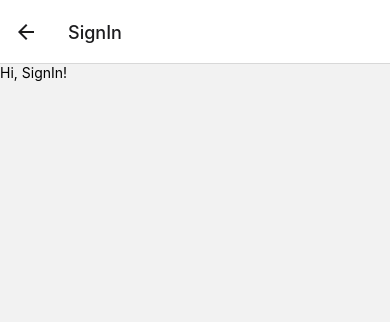
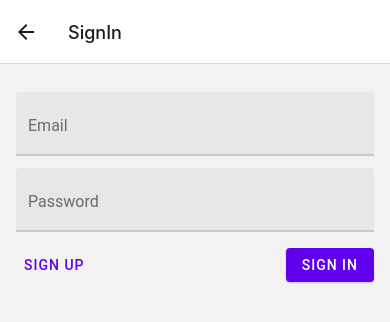
Before and after one commit to yamankatby/chatty, a React Native app: screen /SignIn in a window 390 px wide. Shown: the top 322 px of the page. Built offline with nearby package versions, Linux system fonts and the light colour scheme; no server answers.

Commit message:
➕ Add Firebase configuration

```diff
--- a/App.js
+++ b/App.js
@@ -10,6 +10,20 @@ import SignIn from "./screens/SignIn";
 import { createBottomTabNavigator } from "@react-navigation/bottom-tabs";
 import { Ionicons } from "@expo/vector-icons";
 import { Provider } from "react-native-paper";
+import firebase from "firebase/app";
+import "firebase/auth";
+import "firebase/firestore";
+
+const firebaseConfig = {
+  apiKey: "AIzaSyAqae3ENw7GU7I7MEI4AdPyISgFLl1nViM",
+  authDomain: "chat-app-d523b.firebaseapp.com",
+  projectId: "chat-app-d523b",
+  storageBucket: "chat-app-d523b.appspot.com",
+  messagingSenderId: "22854053012",
+  appId: "1:22854053012:web:7b93bbdb0b2163f6839881",
+};
+
+firebase.initializeApp(firebaseConfig);
 
 const Stack = createNativeStackNavigator();
 
@@ -18,10 +32,11 @@ const Tabs = createBottomTabNavigator();
 const TabsNavigator = () => {
   const navigation = useNavigation();
   useEffect(() => {
-    const isLoggedIn = false;
-    if (!isLoggedIn) {
-      navigation.navigate("SignUp");
-    }
+    firebase.auth().onAuthStateChanged((user) => {
+      if (!user) {
+        navigation.navigate("SignUp");
+      }
+    });
   }, []);
 
   return (
--- a/package.json
+++ b/package.json
@@ -13,6 +13,7 @@
     "@react-navigation/native-stack": "^6.1.0",
     "expo": "~42.0.1",
     "expo-status-bar": "~1.0.4",
+    "firebase": "8.2.3",
     "react": "16.13.1",
     "react-dom": "16.13.1",
     "react-native": "https://github.com/expo/react-native/archive/sdk-42.0.0.tar.gz",
--- a/screens/Settings.js
+++ b/screens/Settings.js
@@ -1,6 +1,7 @@
 import React from "react";
 import { Text, View } from "react-native";
 import { Avatar, Title, Subheading, Button } from "react-native-paper";
+import firebase from "firebase/app";
 
 const Settings = () => {
   return (
@@ -8,7 +9,7 @@ const Settings = () => {
       <Avatar.Text label="UN" />
       <Title>User Name</Title>
       <Subheading>user@name.com</Subheading>
-      <Button>Sign Out</Button>
+      <Button onPress={() => firebase.auth().signOut()}>Sign Out</Button>
     </View>
   );
 };
--- a/screens/SignIn.js
+++ b/screens/SignIn.js
@@ -1,8 +1,67 @@
-import React from "react";
-import { Text } from "react-native";
+import React, { useState } from "react";
+import { Text, View } from "react-native";
+import { TextInput, Button, Subheading } from "react-native-paper";
+import firebase from "firebase/app";
+import { useNavigation } from "@react-navigation/core";
 
 const SignIn = () => {
-  return <Text>Hi, SignIn!</Text>;
+  const [email, setEmail] = useState("");
+  const [password, setPassword] = useState("");
+
+  const [isLoading, setIsLoading] = useState(false);
+  const [error, setError] = useState("");
+
+  const navigation = useNavigation();
+
+  const signIn = async () => {
+    setIsLoading(true);
+    try {
+      await firebase.auth().signInWithEmailAndPassword(email, password);
+      navigation.popToTop();
+    } catch (e) {
+      setIsLoading(false);
+      setError(e.message);
+    }
+  };
+
+  return (
+    <View style={{ margin: 16 }}>
+      {!!error && (
+        <Subheading
+          style={{ color: "red", textAlign: "center", marginBottom: 16 }}
+        >
+          {error}
+        </Subheading>
+      )}
+      <TextInput
+        label="Email"
+        style={{ marginTop: 12 }}
+        value={email}
+        onChangeText={(text) => setEmail(text)}
+      />
+      <TextInput
+        label="Password"
+        style={{ marginTop: 12 }}
+        value={password}
+        onChangeText={(text) => setPassword(text)}
+        secureTextEntry
+      />
+      <View
+        style={{
+          flexDirection: "row",
+          justifyContent: "space-between",
+          marginTop: 16,
+        }}
+      >
+        <Button compact onPress={() => navigation.navigate("SignUp")}>
+          Sign Up
+        </Button>
+        <Button mode="contained" onPress={() => signIn()} loading={isLoading}>
+          Sign In
+        </Button>
+      </View>
+    </View>
+  );
 };
 
 export default SignIn;
--- a/screens/SignUp.js
+++ b/screens/SignUp.js
@@ -1,14 +1,42 @@
 import React, { useState } from "react";
 import { Text, View } from "react-native";
-import { TextInput, Button } from "react-native-paper";
+import { TextInput, Button, Subheading } from "react-native-paper";
+import firebase from "firebase/app";
+import { useNavigation } from "@react-navigation/core";
 
 const SignUp = () => {
   const [name, setName] = useState("");
   const [email, setEmail] = useState("");
   const [password, setPassword] = useState("");
 
+  const [isLoading, setIsLoading] = useState(false);
+  const [error, setError] = useState("");
+
+  const navigation = useNavigation();
+
+  const createAccount = async () => {
+    setIsLoading(true);
+    try {
+      const response = await firebase
+        .auth()
+        .createUserWithEmailAndPassword(email, password);
+      await response.user.updateProfile({ displayName: name });
+      navigation.popToTop();
+    } catch (e) {
+      setIsLoading(false);
+      setError(e.message);
+    }
+  };
+
   return (
     <View style={{ margin: 16 }}>
+      {!!error && (
+        <Subheading
+          style={{ color: "red", textAlign: "center", marginBottom: 16 }}
+        >
+          {error}
+        </Subheading>
+      )}
       <TextInput
         label="Name"
         value={name}
@@ -19,12 +47,14 @@ const SignUp = () => {
         style={{ marginTop: 12 }}
         value={email}
         onChangeText={(text) => setEmail(text)}
+        keyboardType="email-address"
       />
       <TextInput
         label="Password"
         style={{ marginTop: 12 }}
         value={password}
         onChangeText={(text) => setPassword(text)}
+        secureTextEntry
       />
       <View
         style={{
@@ -33,8 +63,16 @@ const SignUp = () => {
           marginTop: 16,
         }}
       >
-        <Button compact>Sign In</Button>
-        <Button mode="contained">Sign Up</Button>
+        <Button compact onPress={() => navigation.navigate("SignIn")}>
+          Sign In
+        </Button>
+        <Button
+          mode="contained"
+          onPress={() => createAccount()}
+          loading={isLoading}
+        >
+          Sign Up
+        </Button>
       </View>
     </View>
   );
```
Also changed, not shown: 1 other file (tests, documents, lock files or other folders).
